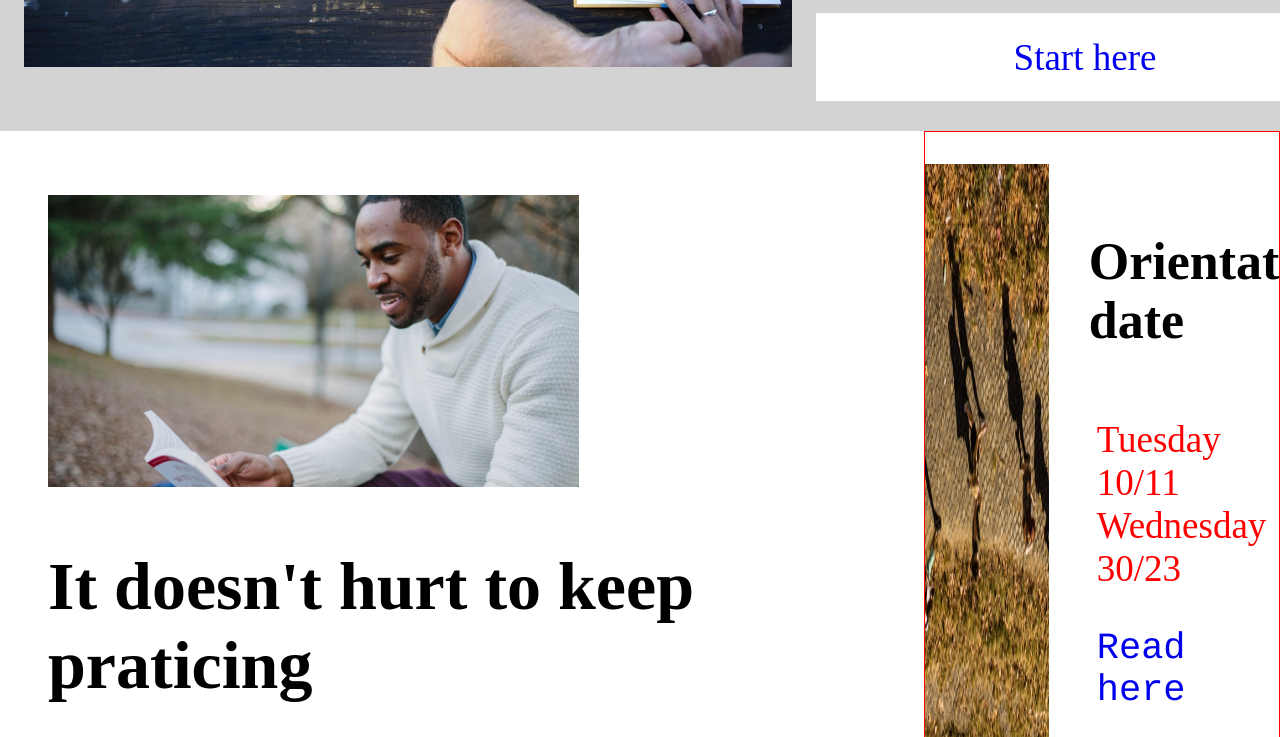
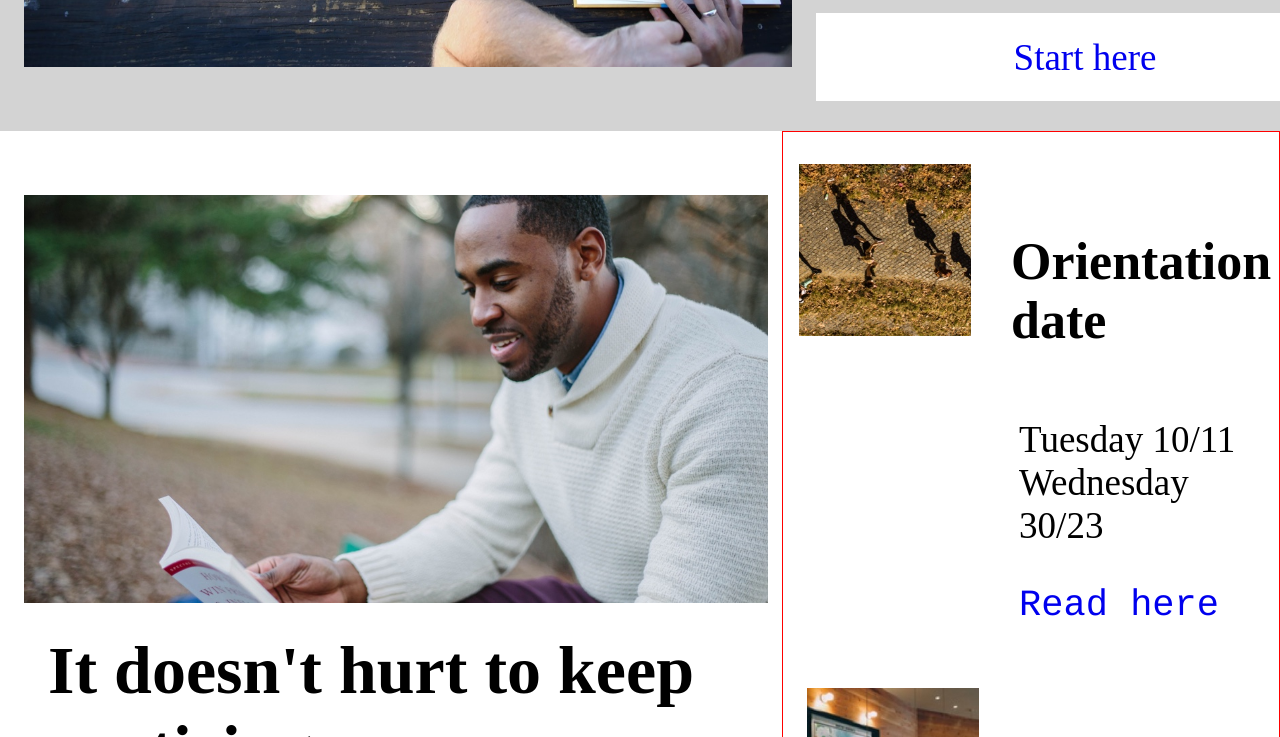
Before and after one commit to getatmeyer/new-colmar-academy, a plain HTML site: page Colmar Academy copy/index.html in a window 1280 px wide. Shown: the part 720-1457 px from the top of the page. Drawn offline with Linux system fonts and the light colour scheme.

Commit message:
Add files via upload

```diff
--- a/Colmar Academy copy/resources/css/style.css
+++ b/Colmar Academy copy/resources/css/style.css
@@ -106,16 +106,16 @@ h1 {
 .section-two {
   width: 100%;
   display: flex;
+  justify-content: center;
 }
 .leftsection {
-  width: 100%;
+  width: 60%;
   padding-left: 24px;
   margin-right: 14px;
   margin-top: 32px;
 }
 .leftsection img {
-  width: 60%;
-  padding: 32px 24px;
+  width: 100%;
   padding-top: 32px;
 }
 .rightsection {
@@ -132,16 +132,14 @@ h1 {
   justify-content: center;
 }
 .item img {
+  height: 35%;
   width: 35%;
   padding: 0 24px;
   display: flex;
   flex-direction: column;
 }
 .content {
- width: 65%;
-}
 .content p {
-  width: 65%
   padding: 0 24px;
   color: red;
 
```
